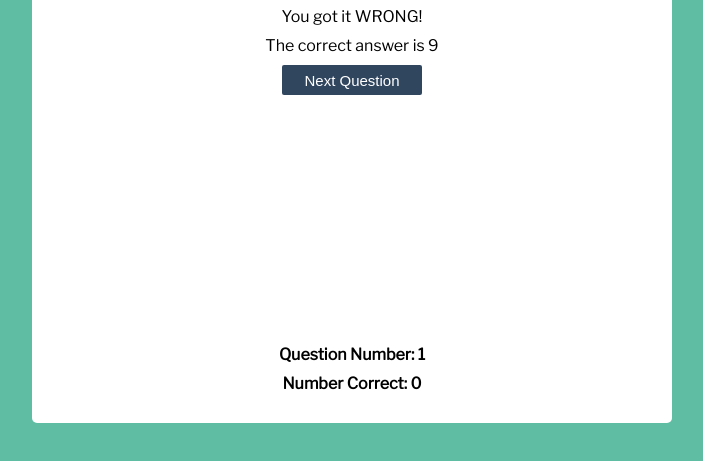
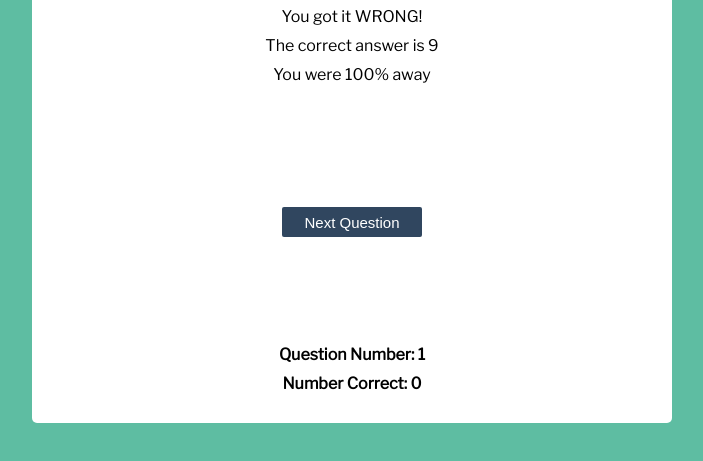
Before and after one commit to aicayzer/average, a plain HTML site: page index.html in a window 1280 px wide. Both pictures are taken after a click on the button "Enter". Shown: the part 217-678 px from the top of the page, without its empty margins (288-991 px from the left). Drawn offline with nearby package versions, Linux system fonts and the light colour scheme.

Commit message:
add percentage and correct answer shows when right

```diff
--- a/index.html
+++ b/index.html
@@ -22,6 +22,7 @@
       <div class="answer_area">
         <p id="correct_incorrect"></p>
         <p id="correct_answer"></p>
+        <p id="distance_away"></p>
         <button type="button" id="next_question_btn" onclick="nextQuestion()">Next Question</button>
       </div>
       <div class="stats_area">
--- a/main.css
+++ b/main.css
@@ -49,11 +49,19 @@ button {
   border: none;
   border-radius: 2px;
   font-size: 15px;
+  position: absolute;
+  top: 55%;
+  left: 50%;
+  transform: translate(-50%, 0);
 }
 
 input {
   height: 30px;
   width: 200px;
+  position: absolute;
+  top: 42%;
+  left: 50%;
+  transform: translate(-50%, 0);
 }
 
 #next_question_btn {
--- a/main.js
+++ b/main.js
@@ -12,6 +12,7 @@ var askedQuestions = [];
 var repeat;
 var questionState = true;
 var gameEnded = false;
+var distanceAway;
 
 window.addEventListener("keypress", function(e) {
   var keycode = e.keyCode;
@@ -62,14 +63,25 @@ function checkAnswer() {
   currentAnswer = x.elements["answer"].value;
   if (currentAnswer == answers[i]) {
     document.getElementById('correct_incorrect').innerHTML = "You got it RIGHT!";
+    document.getElementById('correct_answer').innerHTML = "The correct answer is " + answers[i];
     questionNumberCorrect++;
   } else {
+    calculateDistanceAway();
     document.getElementById('correct_incorrect').innerHTML = "You got it WRONG!";
     document.getElementById('correct_answer').innerHTML = "The correct answer is " + answers[i];
+    document.getElementById('distance_away').innerHTML = "You were " + distanceAway.toFixed(0) + "% away"
   }
   reset();
   questionState = false;
   console.log("checkAnswer");
+}
+
+function calculateDistanceAway() {
+  if (current_answer > answers[i]) {
+    distanceAway = Math.abs(((currentAnswer - answers[i])/answers[i])*100);
+  } else {
+    distanceAway = Math.abs(((answers[i] - currentAnswer)/answers[i])*100);
+  }
 }
 
 function reset() {
@@ -107,6 +119,7 @@ function showAnswer() {
   document.getElementById('next_question_btn').style.display = "block";
   document.getElementById('correct_incorrect').style.display = "block";
   document.getElementById('correct_answer').style.display = "block";
+  document.getElementById('distance_away').style.display = "block";
   console.log("showAnswer");
 }
 
@@ -121,6 +134,7 @@ function hideAnswer() {
   document.getElementById('next_question_btn').style.display = "none";
   document.getElementById('correct_incorrect').style.display = "none";
   document.getElementById('correct_answer').style.display = "none";
+  document.getElementById('distance_away').style.display = "none";
   console.log("hideAnswer");
 }
 
```
